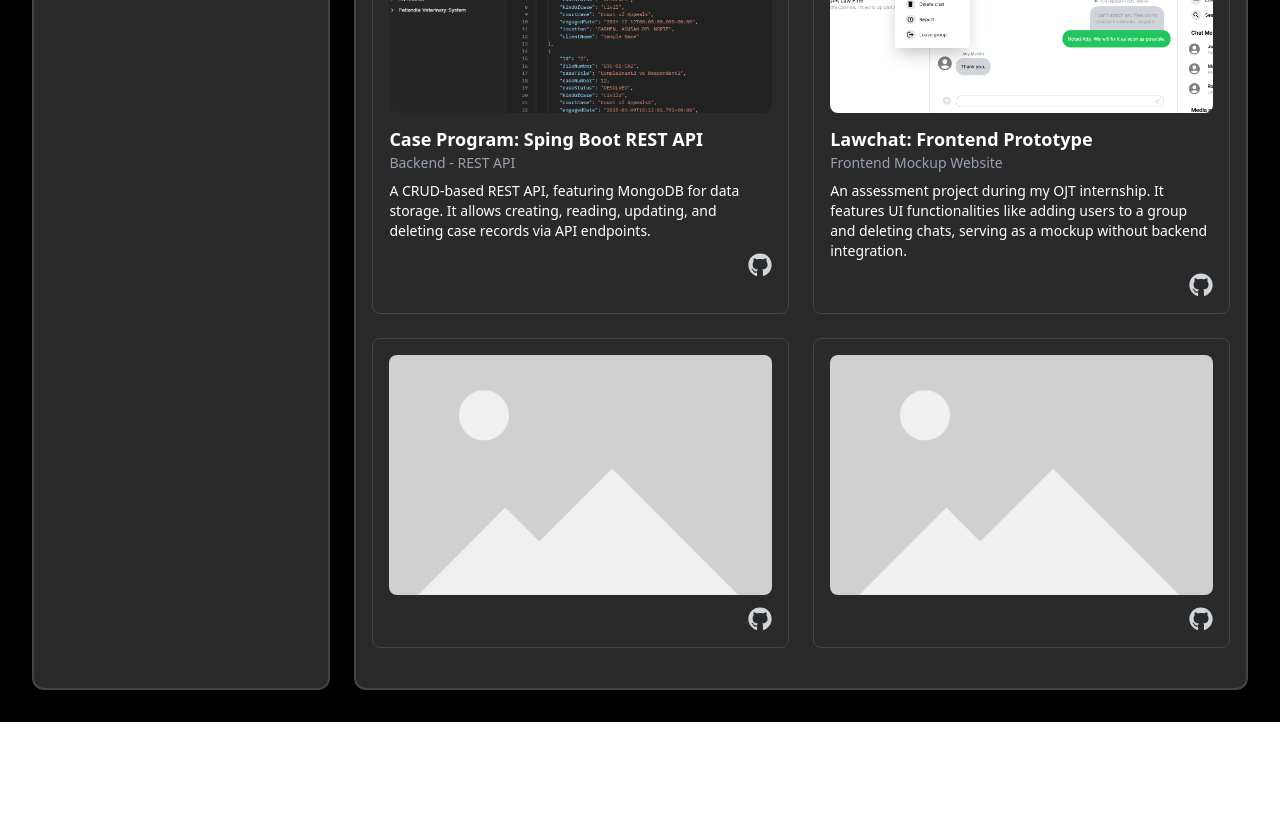
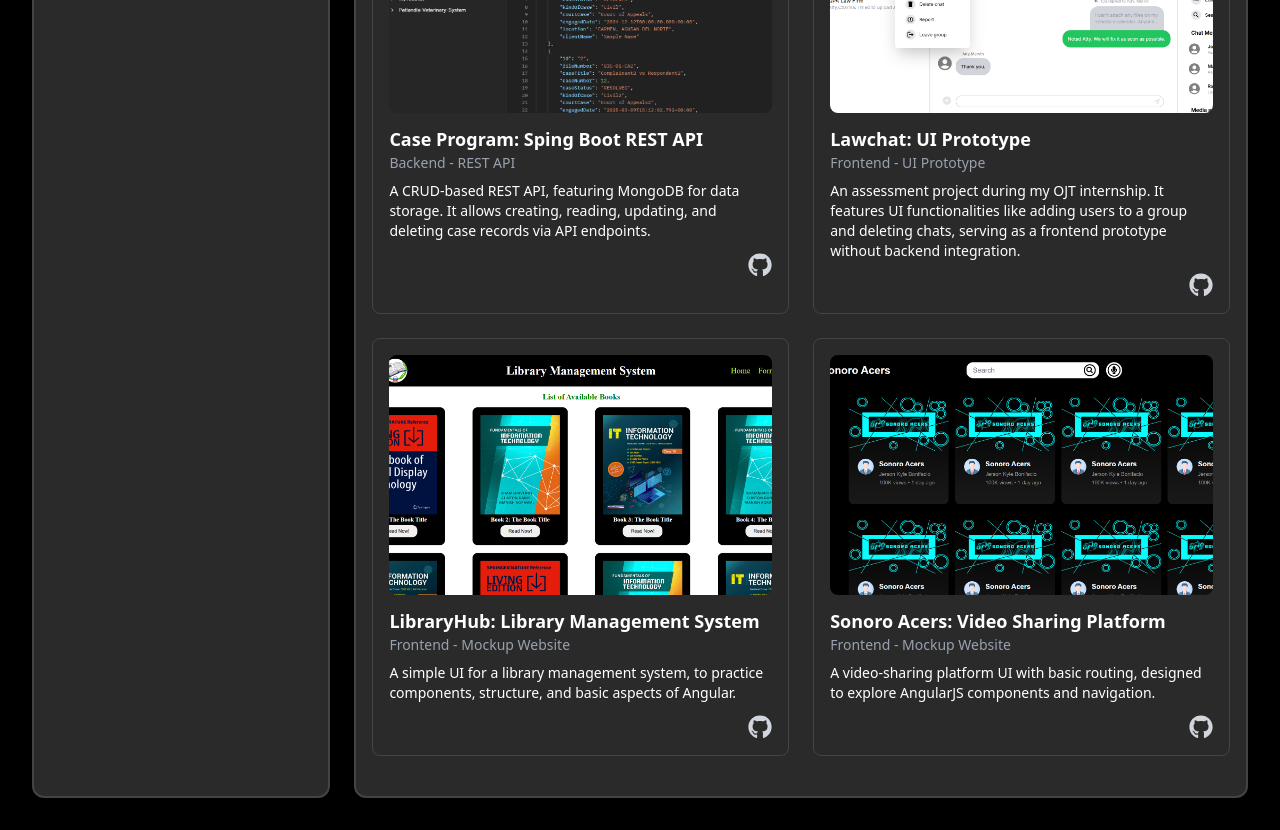
Before and after one commit to JisuKayl/JisuKayl-Personal-Portfolio, a React (Vite) app: page / in a window 1280 px wide. Shown: the part 4120-4950 px from the top of the page. Before the commit the page ends 4842 px from the top, so only its background shows below. Built offline with nearby package versions, Linux system fonts and the light colour scheme.

Commit message:
feat: complete project contents

```diff
--- a/src/components/Projects.jsx
+++ b/src/components/Projects.jsx
@@ -16,6 +16,8 @@ import EventcalendarImage from "../assets/eventcalendar.png";
 import PhpcrudImage from "../assets/phpcrud.png";
 import SpringbootcurdImage from "../assets/springbootcrud.png";
 import LawchatImage from "../assets/lawchat.png";
+import LibraryImage from "../assets/angularlibrary.png";
+import VideosharingImage from "../assets/angularvideo.png";
 
 const projects = [
   {
@@ -130,7 +132,7 @@ const projects = [
     github: "https://github.com/JisuKayl/Twilio-SMS-Integration-Test",
   },
   {
-    title: "Gmail SMTP: Email",
+    title: "Gmail SMTP: Email Service",
     category: "Fullstack Web API Integration",
     description:
       "An integration test for sending emails using Gmail's SMTP service. Users can compose an email, specify a recipient, and send messages through the configured SMTP server.",
@@ -170,32 +172,35 @@ const projects = [
     github: "https://github.com/JisuKayl/CaseProgram-RestAPI-Springboot",
   },
   {
-    title: "Lawchat: Frontend Prototype",
-    category: "Frontend Mockup Website",
+    title: "Lawchat: UI Prototype",
+    category: "Frontend - UI Prototype",
     description:
-      "An assessment project during my OJT internship. It features UI functionalities like adding users to a group and deleting chats, serving as a mockup without backend integration.",
+      "An assessment project during my OJT internship. It features UI functionalities like adding users to a group and deleting chats, serving as a frontend prototype without backend integration.",
     image: LawchatImage,
     // Techstack used here is Next JS, Typescript, Tailwind
     techStack: [],
     github: "https://github.com/JisuKayl/LawChat-App",
   },
   {
-    title: "",
-    category: "",
-    description: "",
-    image: DefaultImage,
-    // Techstack used here is
+    title: "LibraryHub: Library Management System",
+    category: "Frontend - Mockup Website",
+    description:
+      "A simple UI for a library management system, to practice components, structure, and basic aspects of Angular.",
+    image: LibraryImage,
+    // Techstack used here is Angular JS, Typescript, css
     techStack: [],
-    github: "",
+    github: "https://github.com/JisuKayl/AngularJS-LibraryForm-QuickWebPage",
   },
   {
-    title: "",
-    category: "",
-    description: "",
-    image: DefaultImage,
-    // Techstack used here is
+    title: "Sonoro Acers: Video Sharing Platform",
+    category: "Frontend - Mockup Website",
+    description:
+      "A video-sharing platform UI with basic routing, designed to explore AngularJS components and navigation.",
+    image: VideosharingImage,
+    // Techstack used here is Angular JS, Typescript, css
     techStack: [],
-    github: "",
+    github:
+      "https://github.com/JisuKayl/AngularJS-SonoroAcersVideoSharing-QuickWebPage",
   },
 ];
 
```
Also changed, not shown: src/assets/angularlibrary.png (added), src/assets/angularvideo.png (added).
